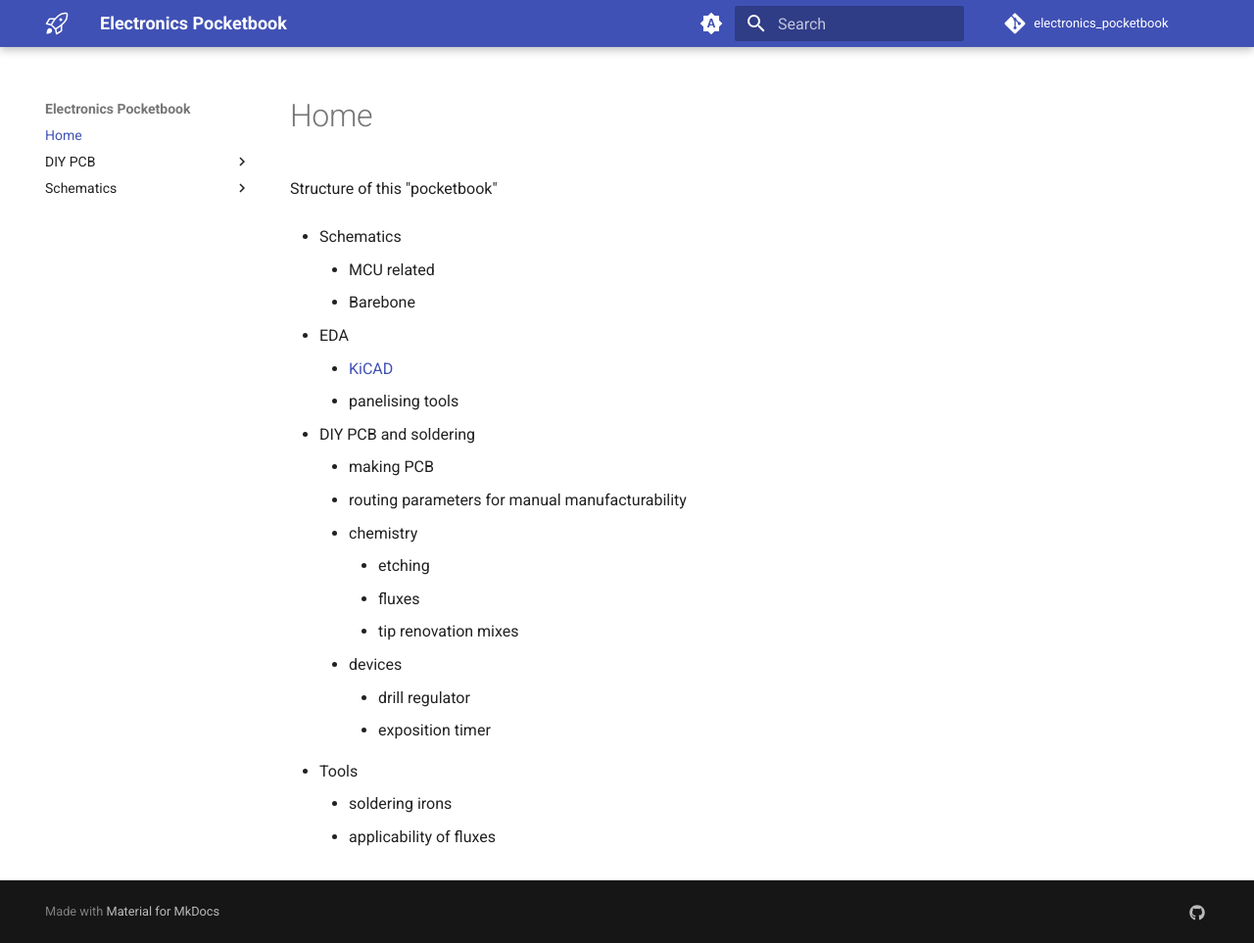
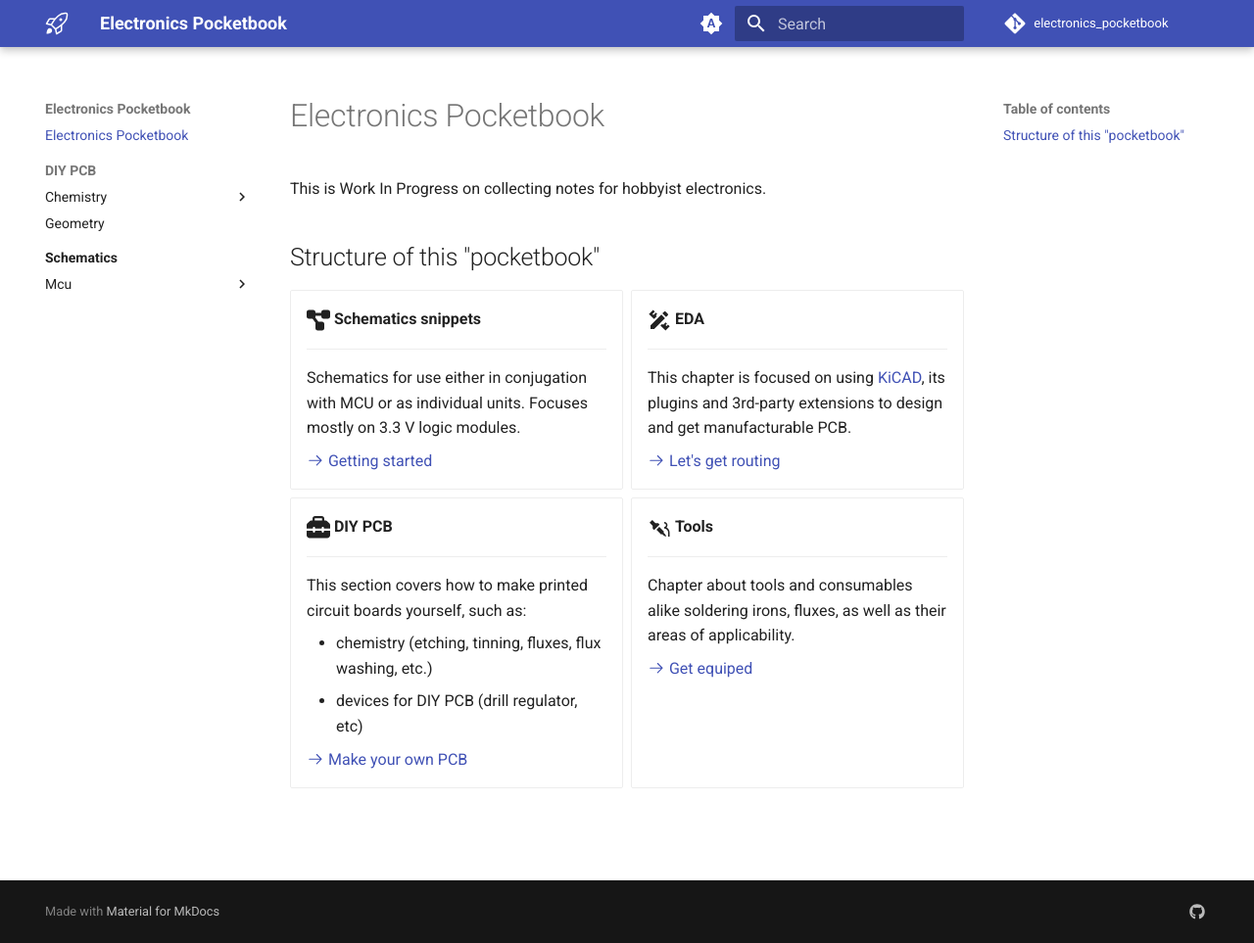
Before and after one commit to YePererva/electronics_pocketbook, an MkDocs documentation site: the page built from docs/content/README.md, in a window 1280 px wide and 963 px high. Shown: the whole window at 98% size. Built offline with MkDocs 1.6.1 and Material for MkDocs 9.7.7, drawn with Linux system fonts in a browser that asks for light colours; comment, search, counter and statistics services are not loaded.

Commit message:
tip cleaners + navigation

```diff
--- a/docs/content/README.md
+++ b/docs/content/README.md
@@ -1,25 +1,45 @@
 
-Structure of this "pocketbook"
+# Electronics Pocketbook
 
-- Schematics
-	- MCU related
-	- Barebone
+This is Work In Progress on collecting notes for hobbyist electronics.
 
-- EDA
-	- [KiCAD](https://www.kicad.org/)
-	- panelising tools
+## Structure of this "pocketbook"
 
-- DIY PCB and soldering
-	- making PCB
-	- routing parameters for manual manufacturability
-	- chemistry
-		- etching
-		- fluxes
-		- tip renovation mixes
-	- devices
-		- drill regulator
-		- exposition timer
+<div class="grid cards" markdown>
 
-- Tools
-	- soldering irons
-	- applicability of fluxes
+-   :fontawesome-solid-diagram-project:{ .lg .middle } __Schematics snippets__
+
+    ---
+
+    Schematics for use either in conjugation with MCU or as individual units. Focuses mostly on 3.3 V logic modules.
+
+    [:octicons-arrow-right-24: Getting started](#)
+
+-   :material-pencil-ruler:{ .lg .middle } __EDA__
+
+    ---
+
+    This chapter is focused on using [KiCAD](https://www.kicad.org/), its plugins and 3rd-party extensions to design and get manufacturable PCB.
+
+    [:octicons-arrow-right-24: Let's get routing](#)
+
+-   :fontawesome-solid-toolbox:{ .lg .middle } __DIY PCB__
+
+    ---
+
+    This section covers how to make printed circuit boards yourself, such as:
+
+	- chemistry (etching, tinning, fluxes, flux washing, etc.)
+	- devices for DIY PCB (drill regulator, etc)
+
+    [:octicons-arrow-right-24: Make your own PCB](#)
+
+-   :material-soldering-iron:{ .lg .middle } __Tools__
+
+    ---
+
+    Chapter about tools and consumables alike soldering irons, fluxes, as well as their areas of applicability.
+
+    [:octicons-arrow-right-24: Get equiped](#)
+
+</div>
--- a/mkdocs.yml
+++ b/mkdocs.yml
@@ -43,6 +43,10 @@
     - content.code.copy
     - content.code.annotate
     - navigation.indexes
+    #- navigation.tabs
+    - navigation.tabs.sticky
+    - navigation.sections
+    - navigation.path
     - toc.follow
 
   custom_dir: overrides
```
Also changed, not shown: README.md (+0 -1 lines), docs/content/DIY_PCB/chemistry/README.md (+3 -6 lines), docs/content/DIY_PCB/chemistry/flux_cleaners.md (added, +11 -0 lines), docs/content/DIY_PCB/chemistry/tip_refresher.md (added, +27 -0 lines), 3 other files.
